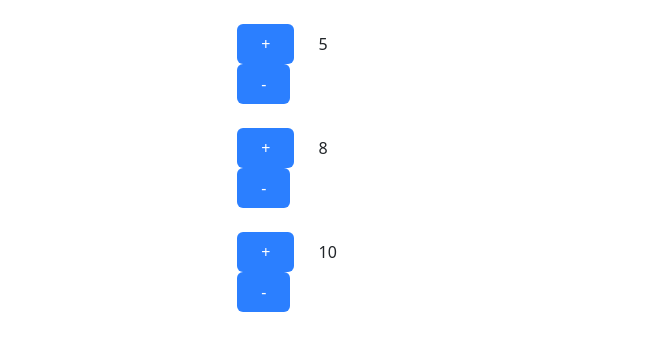
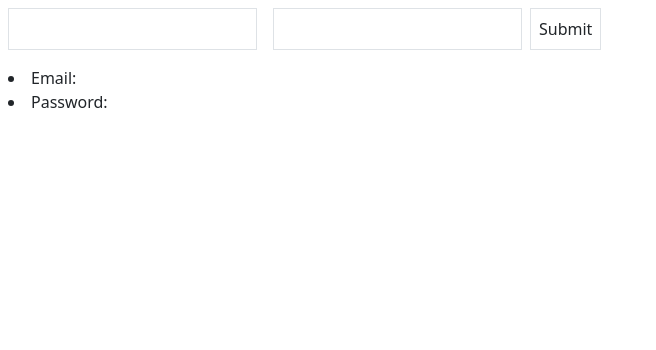
Before and after one commit to MahediHasanRiad/react-core-concept, a React (Vite) app: page / in a window 1280 px wide. Shown: the top 350 px of the page, without its empty margins (0-656 px from the left). Built offline with nearby package versions, Linux system fonts and the light colour scheme.

Commit message:
context-api

```diff
--- a/src/App.jsx
+++ b/src/App.jsx
@@ -1,3 +1,4 @@
+import FormHandleWithContext from "./Context-API"
 import Counter from "./counter"
 import Form from "./form/form"
 import PasswordGenerator from "./Password-Generator"
@@ -15,7 +16,8 @@ function App() {
      {/* <ToDo/> */}
      {/* <Poll/> */}
      {/* <PasswordGenerator /> */}
-     <Counter />
+     {/* <Counter /> */}
+     <FormHandleWithContext />
     </>
   )
 }
--- /dev/null
+++ b/src/Context-API/components/login.jsx
@@ -0,0 +1,26 @@
+import { useContext, useState } from 'react'
+import userContext from '../context/context'
+
+
+function LogIn() {
+
+  const {setUser} = useContext(userContext) // import context file not provider
+
+  const [email, setEmail] = useState('')
+  const [password, setPassword] = useState('')
+
+  const handleInput = (e) => {
+    e.preventDefault()
+    setUser({email, password})
+  }
+
+  return (
+    <>
+      <input className='border p-2 m-2' type="text" value={email} onChange={(e) => setEmail(e.target.value)} />
+      <input className='border p-2 m-2' type="text" value={password} onChange={(e) => setPassword(e.target.value)} />
+      <button onClick={handleInput} className='border p-2'>Submit</button>
+    </>
+  )
+}
+
+export default LogIn
--- /dev/null
+++ b/src/Context-API/components/profile.jsx
@@ -0,0 +1,15 @@
+import { useContext } from "react";
+import userContext from "../context/context";
+
+function Profile() {
+  const { user } = useContext(userContext);
+
+  return (
+    <div className="p-2">
+      <li>Email: {user?.email}</li>
+      <li>Password: {user?.password}</li>
+    </div>
+  );
+}
+
+export default Profile;
--- /dev/null
+++ b/src/Context-API/context/context.js
@@ -0,0 +1,5 @@
+import { createContext } from "react";
+
+const userContext = createContext();
+
+export default userContext;
--- /dev/null
+++ b/src/Context-API/context/user.context.jsx
@@ -0,0 +1,15 @@
+import { useState } from "react"
+import userContext from "./context"
+
+function UserContextProvider({children}) {
+
+  const [user, setUser] = useState(null)
+
+  return (
+    <userContext.Provider value={{user, setUser}} >
+      {children}
+    </userContext.Provider>
+  )
+}
+
+export default UserContextProvider
--- /dev/null
+++ b/src/Context-API/index.jsx
@@ -0,0 +1,14 @@
+import LogIn from './components/login'
+import Profile from './components/profile'
+import UserContextProvider from './context/user.context'
+
+function FormHandleWithContext() {
+  return (
+    <UserContextProvider>
+      <LogIn />
+      <Profile />
+    </UserContextProvider>
+  )
+}
+
+export default FormHandleWithContext
```
